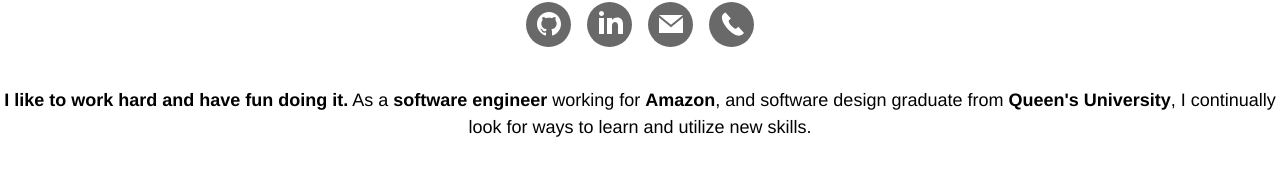
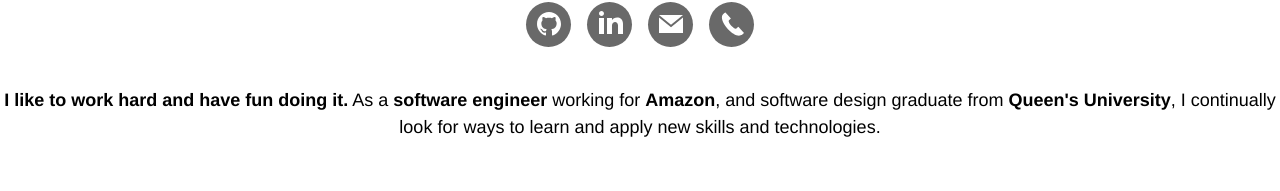
Before and after one commit to jacob-seiler/personal-website, a Nuxt app: page / in a window 1280 px wide. Shown: the part 255-446 px from the top of the page. Built offline with nearby package versions, Linux system fonts and the light colour scheme; a web font is replaced by a local one.

Commit message:
Updated bio

```diff
--- a/pages/index.vue
+++ b/pages/index.vue
@@ -13,7 +13,7 @@
       <b>I like to work hard and have fun doing it.</b> As a
       <b>software engineer</b> working for <b>Amazon</b>, and software design
       graduate from <b>Queen's University</b>, I continually look for ways to
-      learn and utilize new skills.
+      learn and apply new skills and technologies.
     </p>
     <div ref="projects" />
     <ProjectCards />
```
